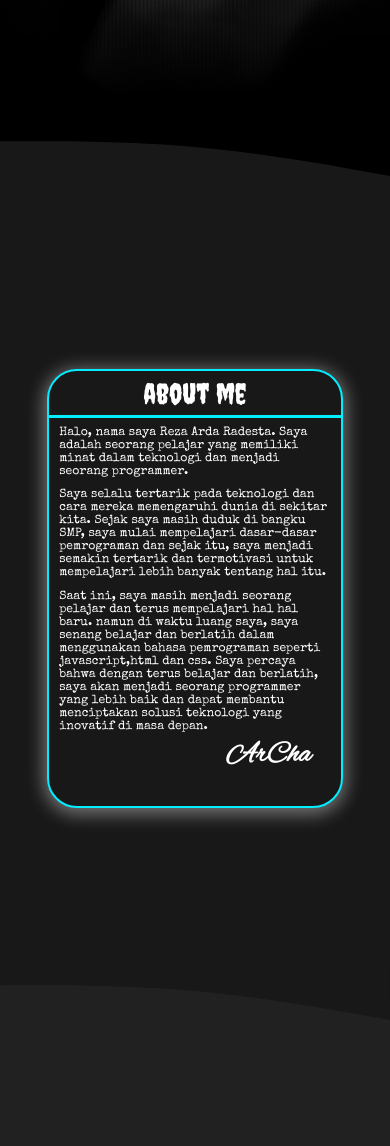
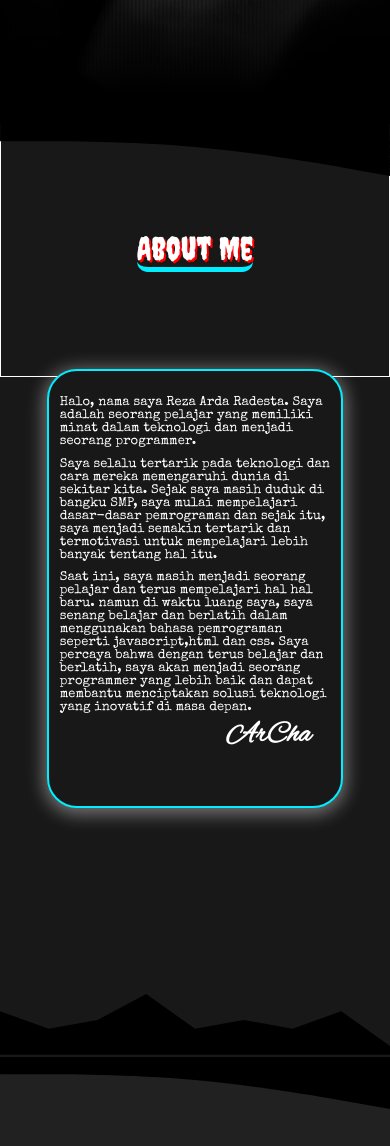
Before and after one commit to RezaArda/RezaArda.github.io, a plain HTML site: page index.html in a window 390 px wide. Shown: the part 720-1866 px from the top of the page. Drawn offline with nearby package versions, Linux system fonts and the light colour scheme; a web font is replaced by a local one.

Commit message:
Add files via upload

```diff
--- a/index.html
+++ b/index.html
@@ -123,6 +123,10 @@
           ></path>
         </svg>
       </div>
+
+      <div class="judul-aboutme">
+        <h2>About Me</h2>
+      </div>
       <div class="about-content">
         <div class="about-image front" data-aos="flip-left">
           <img src="Reza2.png" alt="Reza" />
@@ -159,12 +163,21 @@
         </div>
       </div>
     </div>
+    <div class="getwaves2">
+      <svg xmlns="http://www.w3.org/2000/svg" viewBox="0 0 1440 320">
+        <path
+          fill="#000000"
+          fill-opacity="1"
+          d="M0,160L180,224L360,192L540,96L720,224L900,192L1080,224L1260,160L1440,288L1440,320L1260,320L1080,320L900,320L720,320L540,320L360,320L180,320L0,320Z"
+        ></path>
+      </svg>
+    </div>
 
     <!-- skill -->
     <div class="skill" id="skill">
       <svg xmlns="http://www.w3.org/2000/svg" viewBox="0 0 1440 320">
         <path
-          fill="#181818"
+          fill="#000000"
           fill-opacity="1"
           d="M0,64L120,64C240,64,480,64,720,85.3C960,107,1200,149,1320,170.7L1440,192L1440,0L1320,0C1200,0,960,0,720,0C480,0,240,0,120,0L0,0Z"
         ></path>
--- a/style.css
+++ b/style.css
@@ -79,6 +79,7 @@ body {
 .navbar-extra #menu {
   display: none;
 }
+
 .navbar #social {
   display: none;
 }
@@ -187,7 +188,10 @@ body {
   /* border: 10px solid red; */
   position: absolute;
   width: 100%;
-  height: 100%;
+  height: 0%;
+  z-index: 1;
+  justify-content: flex-end;
+  align-items: flex-end;
 }
 
 .about .about-image img {
@@ -236,15 +240,24 @@ body {
   justify-content: flex-end;
 }
 
+.getwaves2 {
+  /* border: 1px solid; */
+  display: block;
+  bottom: 10%;
+  z-index: 1;
+  padding-bottom: 0%;
+}
+
 /* ==================================================== */
 
 /* skill */
 
 .skill {
   background-color: var(--second-bg-color);
-  /* border: 1px solid; */
+
   height: 100vh;
   display: block;
+  padding: 0%;
 }
 
 /* ===================================================== */
@@ -369,6 +382,26 @@ body {
   }
 
   /* about */
+  .about .judul-aboutme {
+    border: 1px solid;
+    font-size: 3rem;
+    display: flex;
+    width: 100%;
+    height: 30%;
+    position: absolute;
+    justify-content: center;
+    align-items: center;
+    transition: 2s;
+  }
+
+  .judul-aboutme h2 {
+    border-bottom: 0.7rem solid var(--main-color);
+    transform: scaleX(1);
+    border-radius: 1.5rem;
+    font-family: "Creepster", cursive;
+    font-weight: 100;
+    text-shadow: 2px 2px var(--second-text-color);
+  }
 
   .about {
     height: 100vh;
@@ -403,7 +436,7 @@ body {
     position: absolute;
     width: 41rem;
     height: 61rem;
-    padding-top: 0%;
+    padding-top: 5%;
     background-color: var(--bg-color);
     transform: rotateY(180deg);
     overflow: hidden;
@@ -414,12 +447,13 @@ body {
     font-size: 4rem;
     justify-content: center;
     padding: 0.8rem;
+    display: none;
   }
 
   .about-content .about-tulisan p {
-    font-size: 1.7rem;
+    font-size: 1.8rem;
     padding: 0.5rem 0.8em;
-    padding-top: 1rem;
+    padding-top: 0.8rem;
   }
 
   .about-content .about-tulisan h2 {
```
